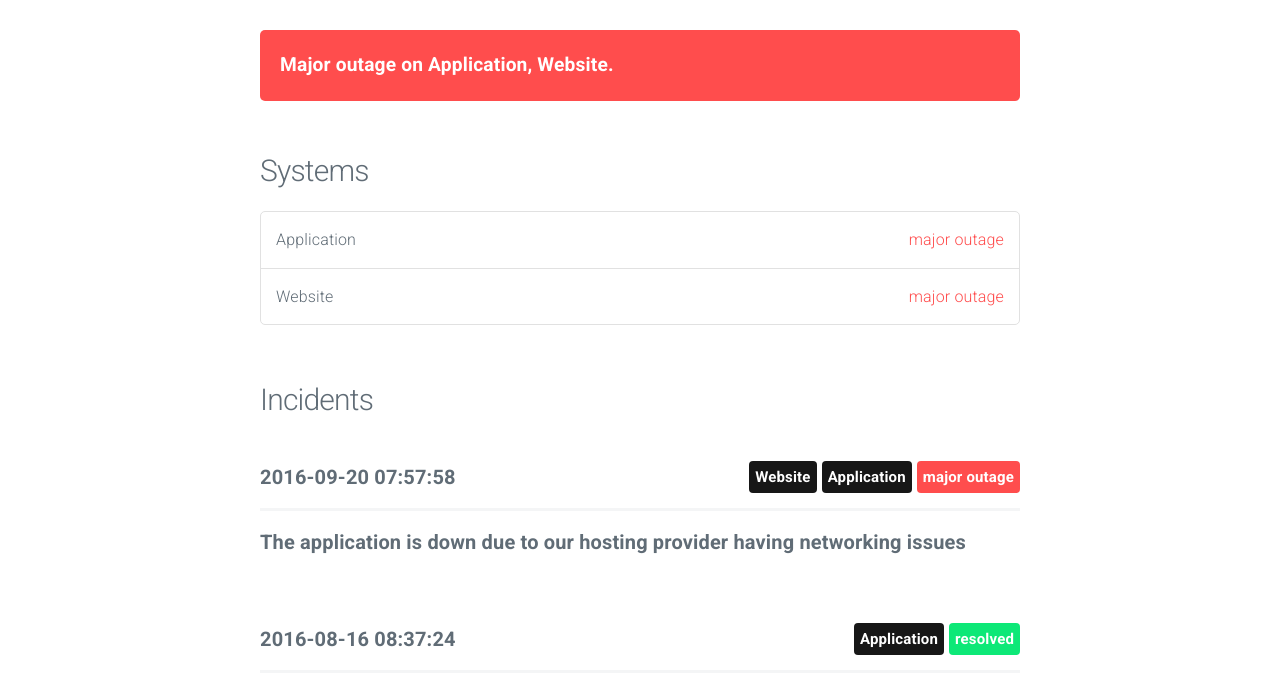
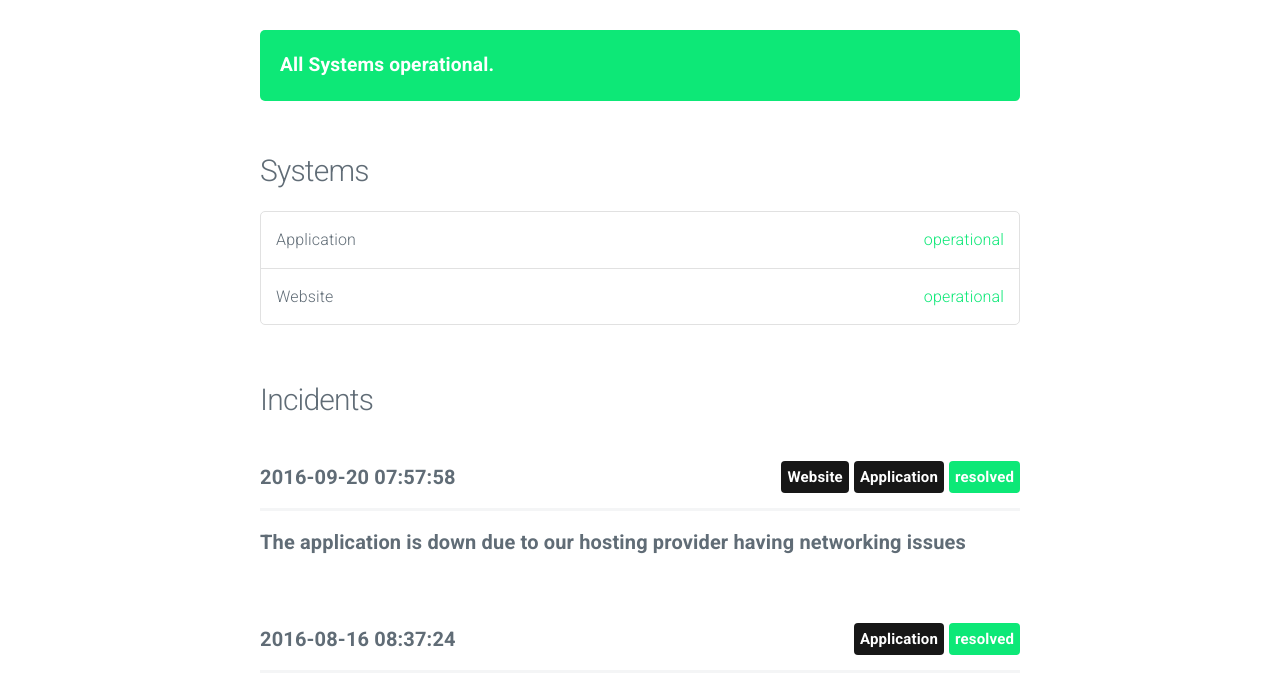
Before and after one commit to ninchanese/ninchanese-status, a plain HTML site: page index.html in a window 1280 px wide. Shown: the part 55-744 px from the top of the page. Drawn offline with nearby package versions, Linux system fonts and the light colour scheme.

Commit message:
update index

```diff
--- a/index.html
+++ b/index.html
@@ -31,22 +31,20 @@
 
 			<section class="container" id="main">
 
-
-					<div class="panel major outage">
-						Major outage on Application, Website.
+					<div class="panel operational">
+						All Systems operational.
 					</div>
-
 
 
 				<h4>Systems</h4>
 				<ul class="systems">
 
 					<li>
-						Application <span class="status major outage">major outage</span>
+						Application <span class="status operational">operational</span>
 					</li>
 
 					<li>
-						Website <span class="status major outage">major outage</span>
+						Website <span class="status operational">operational</span>
 					</li>
 
 				</ul>
@@ -58,7 +56,7 @@
 						<span class="date">2016-09-20 07:57:58</span>
 
 
-							<span class="label major outage float-right">major outage</span>
+							<span class="label operational float-right">resolved</span>
 
 
 							<span class="label system float-right">Application</span>
```
